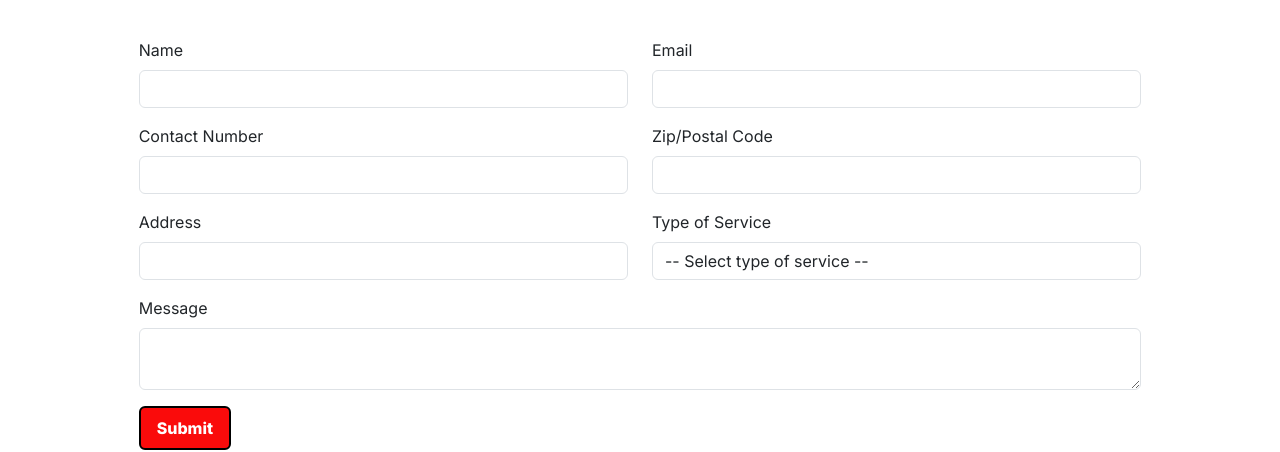
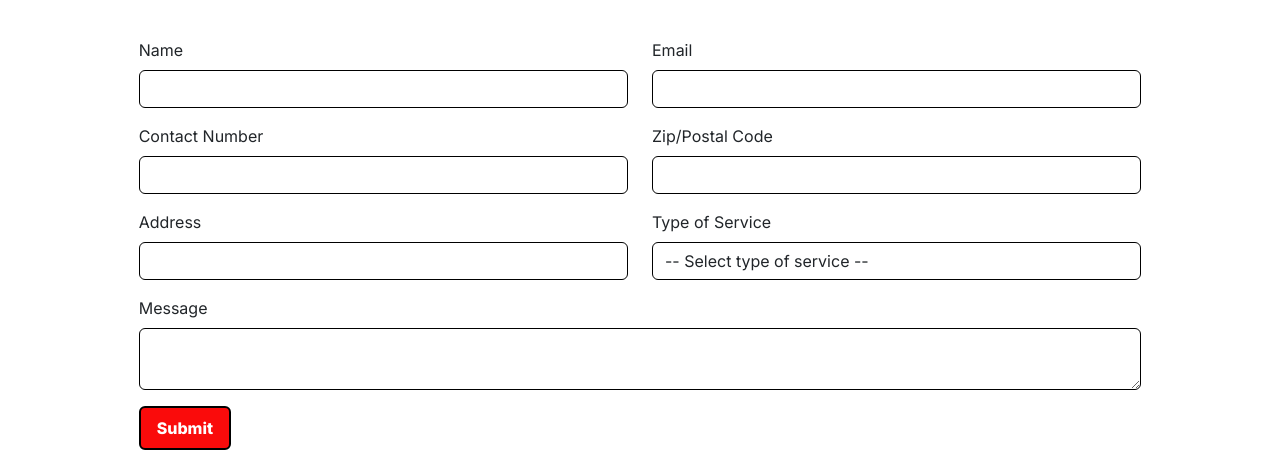
Before and after one commit to jaspherbagor/AutoConnect, a React (Create React App) app in the folder front-end/: page /contact in a window 1280 px wide. Shown: the part 240-692 px from the top of the page. Built offline with nearby package versions, Linux system fonts and the light colour scheme.

Commit message:
added borders to the form elements

```diff
--- a/front-end/src/components/styles/client/contact.css
+++ b/front-end/src/components/styles/client/contact.css
@@ -44,3 +44,7 @@ html, body {
     background: var(--text-color-dark);
     border: 2px solid var(--primary-color)
 }
+
+input, select, textarea {
+    border: 1px solid var(--text-color-dark) !important
+}
```
